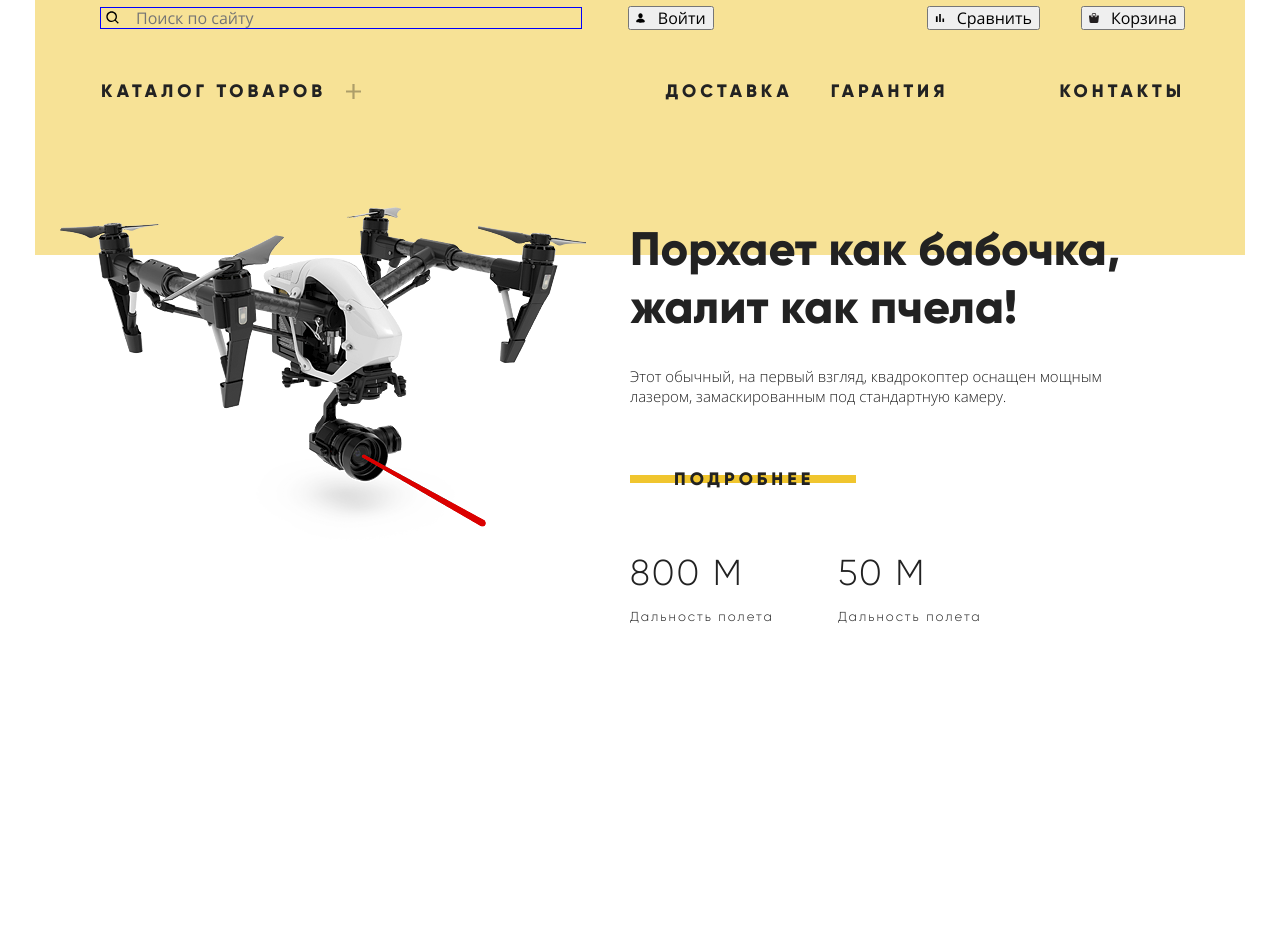
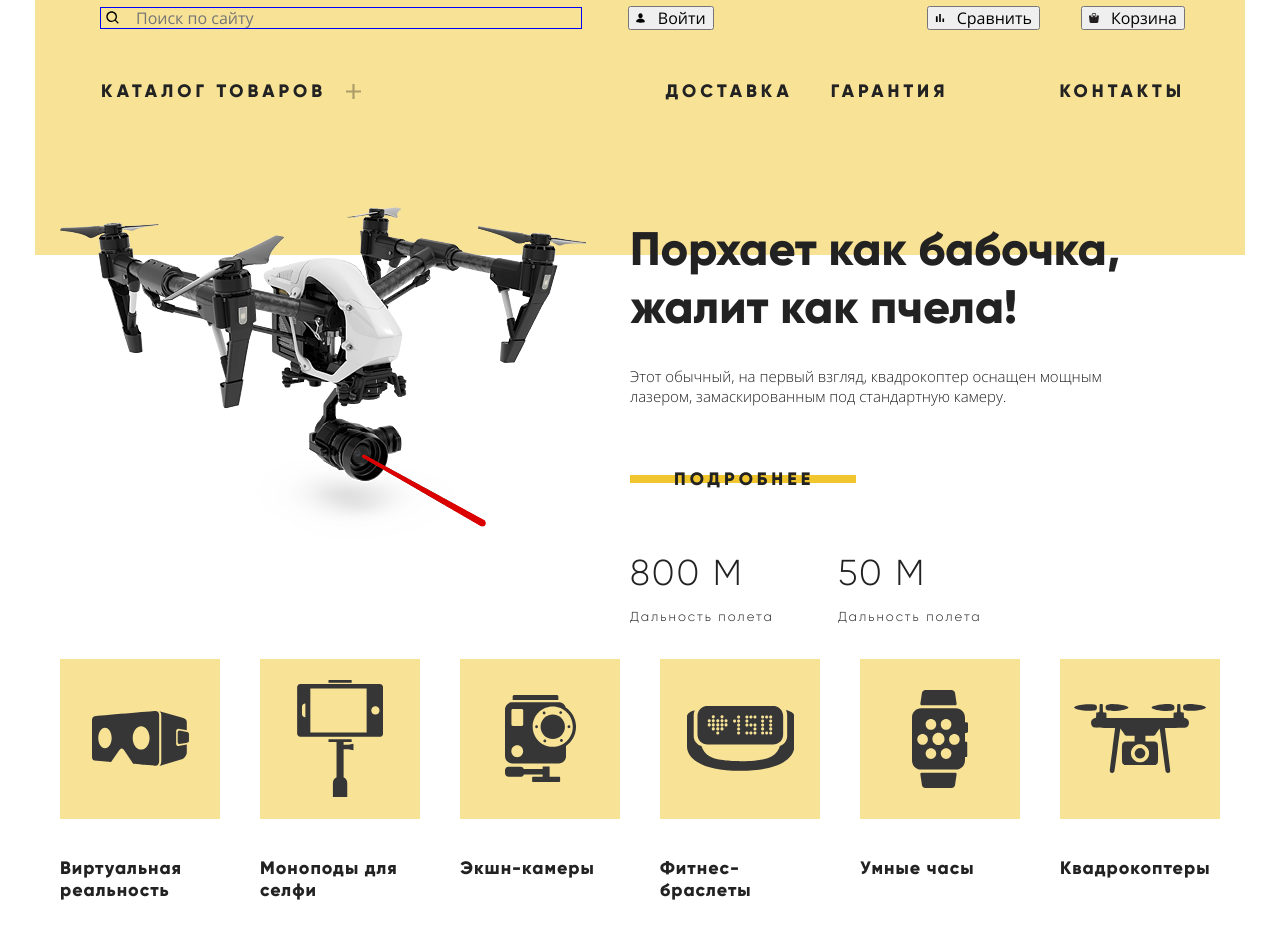
Before and after one commit to AbdumalikovIqboljon/device, a plain HTML site: page index.html in a window 1280 px wide. Shown: the part 78-1016 px from the top of the page. Before the commit the page ends 800 px from the top, so only its background shows below. Drawn offline with Linux system fonts and the light colour scheme.

Commit message:
Add catalog list with styles

```diff
--- a/css/styles.css
+++ b/css/styles.css
@@ -326,3 +326,54 @@ h1, h2, h3 {
 	font-size: 13px;
 	line-height: 15px;
 }
+
+/*   CATALOG   */
+
+.product-list {
+	display: flex;
+	padding: 0;
+	margin: 0;
+	margin-left: -40px;
+	list-style-type: none;
+	padding-bottom: 20px;
+	margin-bottom: 69px;
+}
+.product-list__item {
+	display: flex;
+	flex-direction: column;
+	margin-left: 40px;
+}
+.product-list__item:before {
+	content: "";
+	width: 160px;
+	height: 160px;
+	margin-bottom: 38px;
+	background-color: #f7e296;
+	background-position: center center;
+	background-repeat: no-repeat;
+}
+.product-list__item:first-child:before {
+	background-image: url("../images/vr-glasses.svg");
+}
+.product-list__item:nth-child(2n):before {
+	background-image: url("../images/selfie-and-phone.svg");
+}
+.product-list__item:nth-child(3n):before {
+	background-image: url("../images/photo-camera.svg");
+}
+.product-list__item:nth-child(4n):before {
+	background-image: url("../images/pulse-watch.svg");
+}
+.product-list__item:nth-child(5n):before {
+	background-image: url("../images/handwatch.svg");
+}
+.product-list__item:last-child:before {
+	background-image: url("../images/drone.svg");
+}
+.product-list__desc {
+	font-family: "Gilroy", "Arial", sans-serif;
+	font-weight: 800;
+	font-size: 18px;
+	line-height: 22px;
+	letter-spacing: 1px;
+}
--- a/index.html
+++ b/index.html
@@ -103,6 +103,31 @@
             </div>
         </section>
 
+        <div class="catalog">
+            <div class="container">
+                <ul class="catalog__list product-list">
+                    <li class="product-list__item">
+                        <p class="product-list__desc">Виртуальная реальность</p>
+                    </li>
+                    <li class="product-list__item">
+                        <p class="product-list__desc">Моноподы для селфи</p>
+                    </li>
+                    <li class="product-list__item">
+                        <p class="product-list__desc">Экшн-камеры</p>
+                    </li>
+                    <li class="product-list__item">
+                        <p class="product-list__desc">Фитнес-браслеты</p>
+                    </li>
+                    <li class="product-list__item">
+                        <p class="product-list__desc">Умные часы</p>
+                    </li>
+                    <li class="product-list__item">
+                        <p class="product-list__desc">Квадрокоптеры</p>
+                    </li>
+                </ul>
+            </div>
+        </div>
+
     </main>
 
 
```
